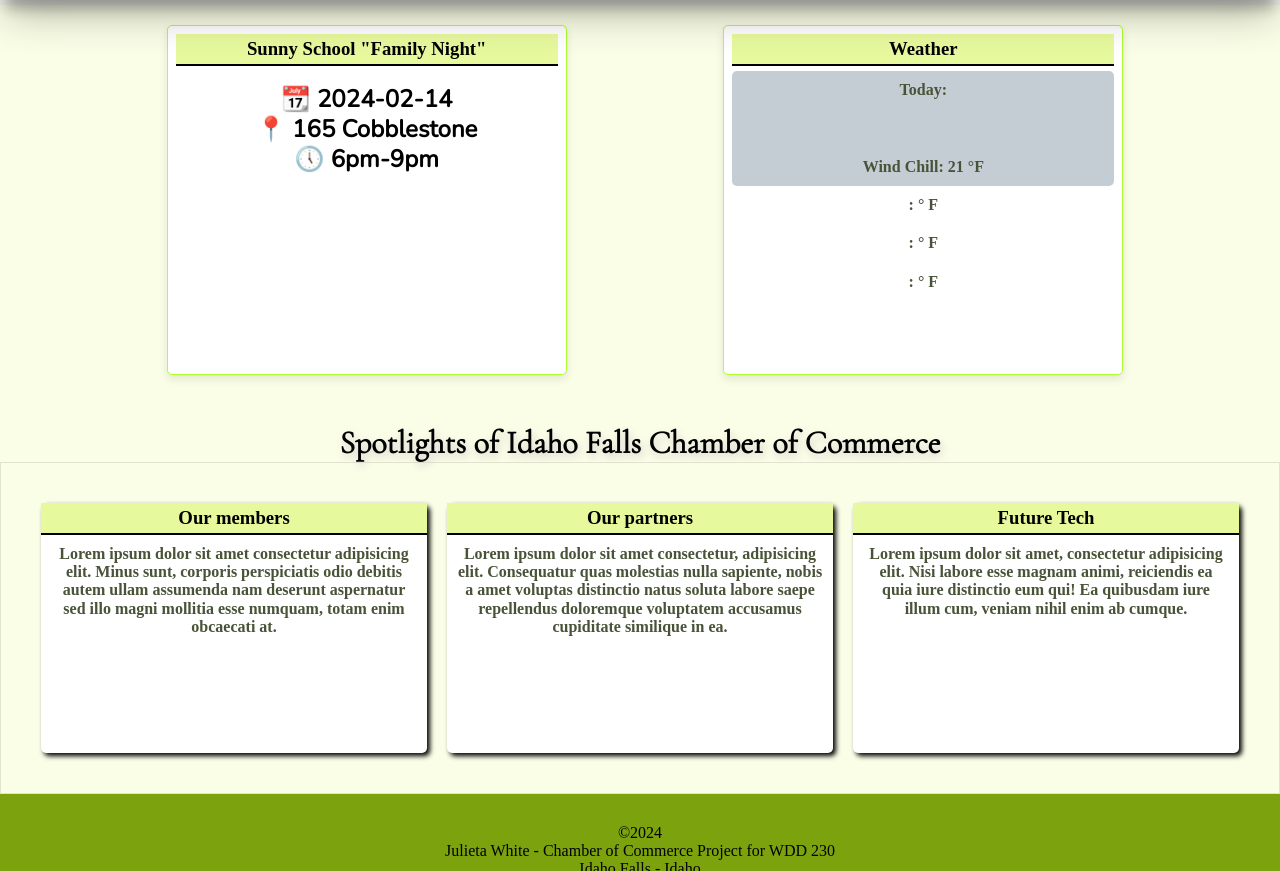
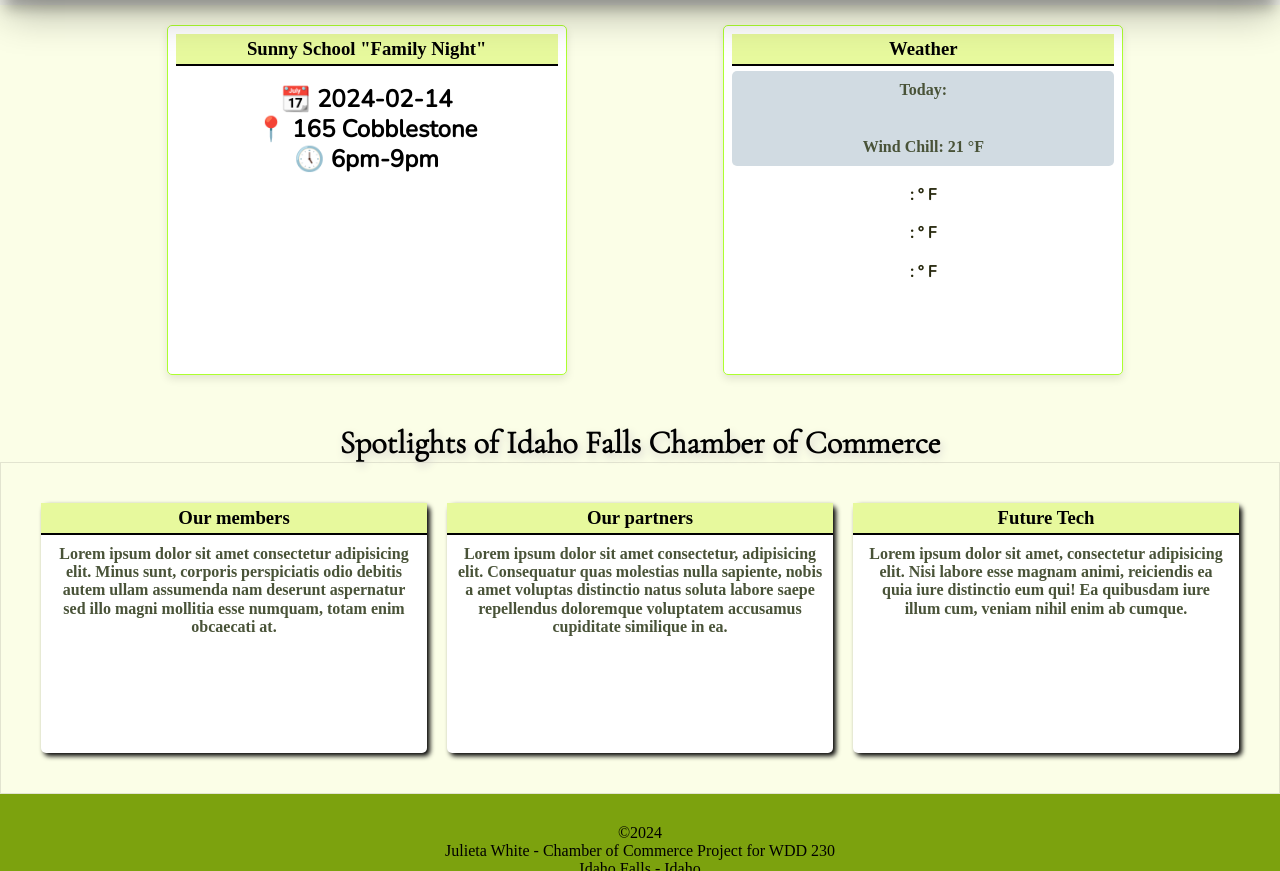
Before and after one commit to juliwhite/wdd230, a plain HTML site: page chamber/index.html in a window 1280 px wide. Shown: the part 1133-2004 px from the top of the page. Drawn offline with nearby package versions, Linux system fonts and the light colour scheme; no server answers.

Commit message:
fix weather css

```diff
--- a/chamber/index.html
+++ b/chamber/index.html
@@ -84,10 +84,11 @@
                         </div>
                     </div>
                     <!--<div id="forecast"></div>-->
-                    <p><span id="dayofweek1"></span> : <span id="forecast1"></span>&deg; F</p>
-                    <p><span id="dayofweek2"></span> : <span id="forecast2"></span>&deg; F</p>
-                    <p><span id="dayofweek3"></span> : <span id="forecast3"></span>&deg; F</p>
-
+                    <div class="forecast">
+                        <p><span id="dayofweek1"></span> : <span id="forecast1"></span>&deg; F</p>
+                        <p><span id="dayofweek2"></span> : <span id="forecast2"></span>&deg; F</p>
+                        <p><span id="dayofweek3"></span> : <span id="forecast3"></span>&deg; F</p>
+                    </div>
                 </div>
                 <!--<p>Wind Chill: <span id="feeltemp"></span> °F</p>-->
             </section>
--- a/chamber/styles/base.css
+++ b/chamber/styles/base.css
@@ -370,7 +370,7 @@ h4 {
     padding-top: 20px;
 }
 
-figcaption {
+.fig {
     text-align: center;
     font-style: italic;
     margin-top: 20px;
@@ -705,7 +705,16 @@ section a {
 
 /* week 10 Weather Forecast*/
 .weather-today {
-    background: #c4cdd4;
+    background: #d1dbe2;
     border-radius: 5px;
     margin-top: 5px;
 }
+
+.forecast {
+    margin-top: 10px;
+}
+
+.forecast p {
+    color: #26270c;
+    font-family: Nunito, Arial, "Helvetica Neue", Helvetica, sans-serif;
+}
```
Also changed, not shown: chamber/discover.html (+5 -5 lines).
